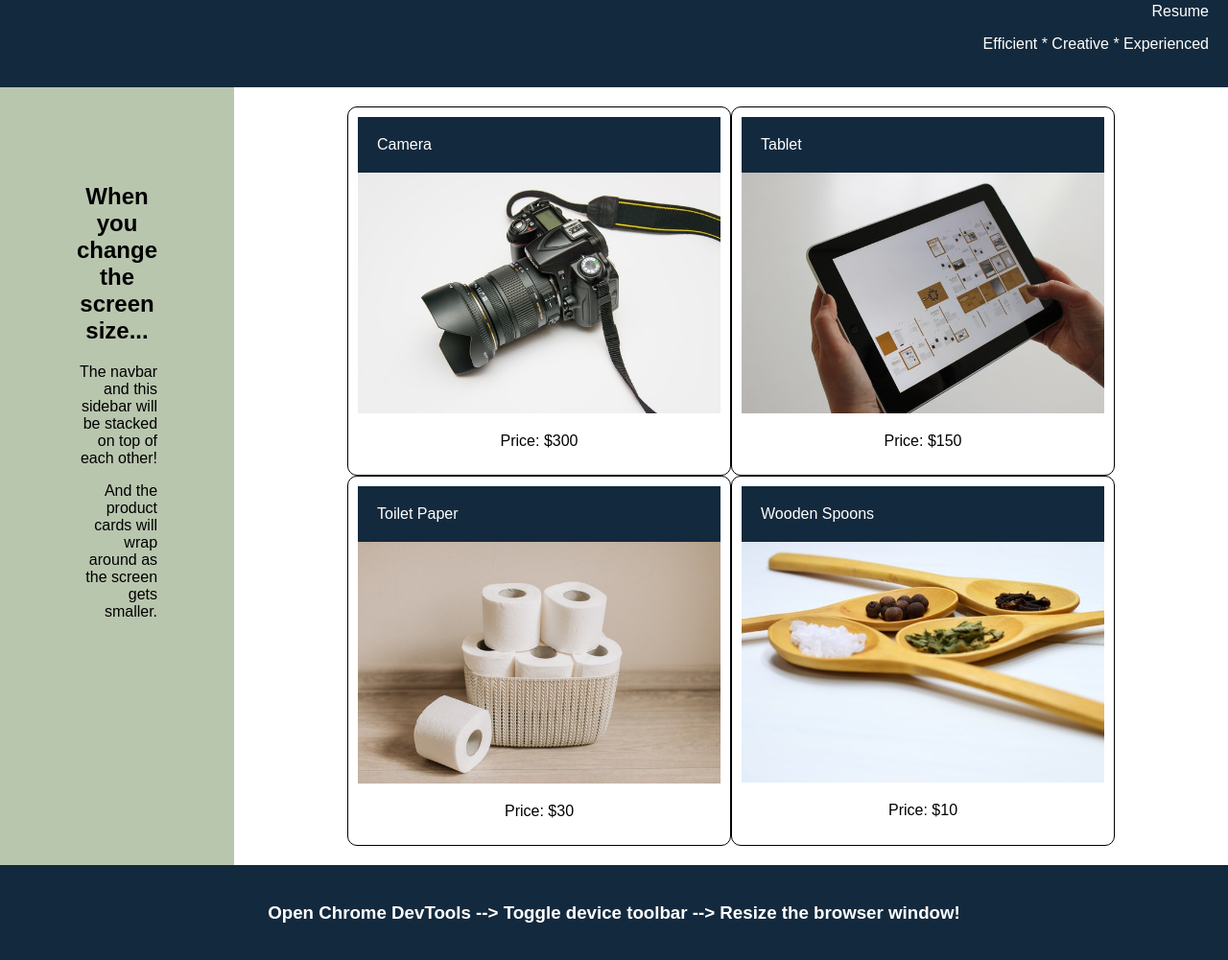
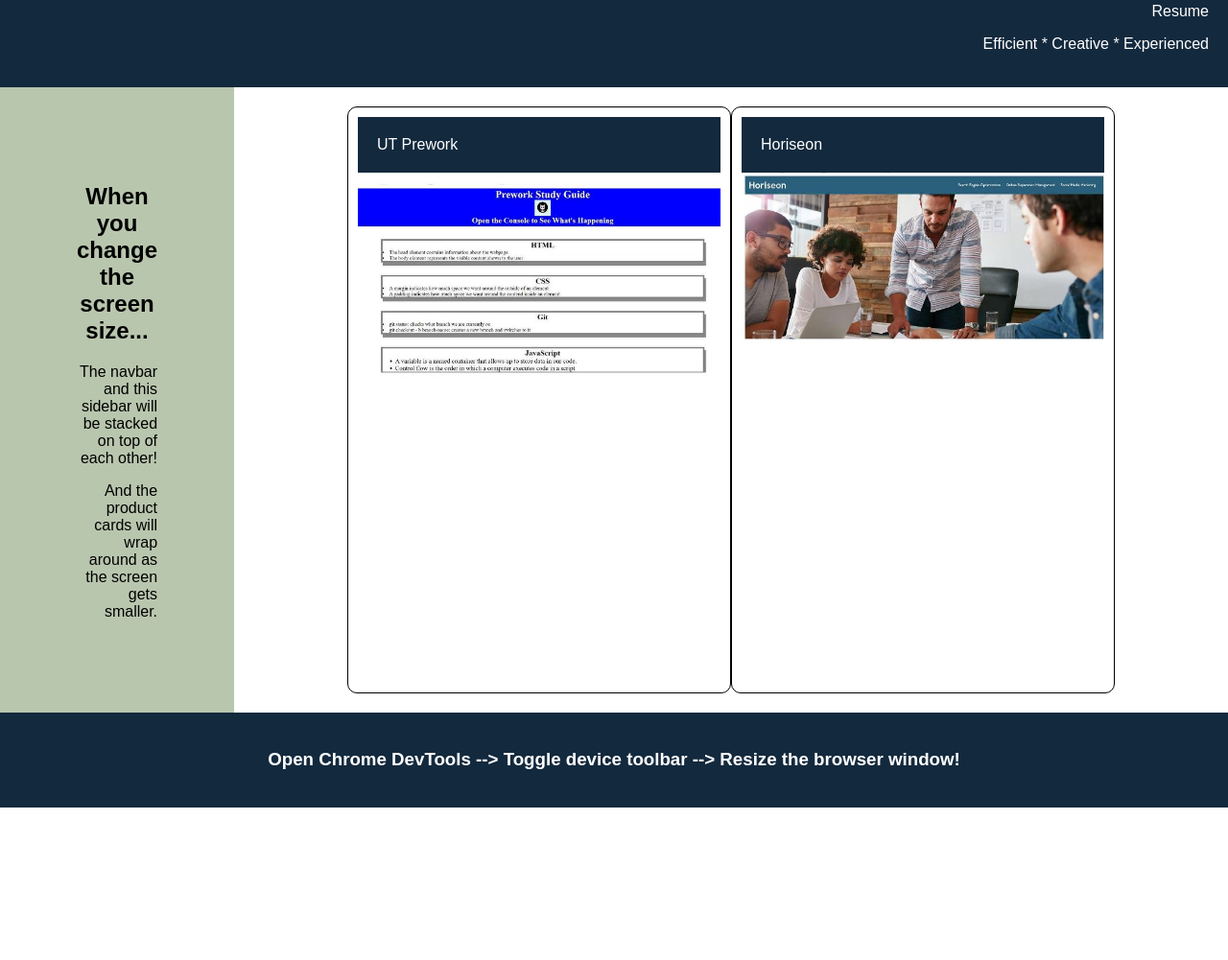
Before and after one commit to agentpj/PearlJonesWebsite, a plain HTML site: page index.html in a window 1280 px wide. Shown: the part 199-1200 px from the top of the page at 96% size. After the commit the page ends 1041 px from the top, so only its background shows below. Drawn offline with Linux system fonts and the light colour scheme.

Commit message:
working on portfolio photos

```diff
--- a/index.html
+++ b/index.html
@@ -43,22 +43,19 @@
       <!-- Product Cards -->
       <div class="products">
         <section class="card">
-          <header>Camera</header>
-          <img src="./assets/images/camera.jpg" alt="black camera" />
-          <p>Price: $300</p>
+          <header>UT Prework</header>
+          <img src="./assets/images/preworksite.jpg" alt="cat with language topics" />
         </section>
         <section class="card">
-          <header>Tablet</header>
-          <img src="./assets/images/tablet.jpg" alt="tablet held in hands" />
-          <p>Price: $150</p>
+          <header>Horiseon</header>
+          <img src="./assets/images/horiseon.jpg" alt="people collaborating" />
         </section>
-        <section class="card">
+      <!---  <section class="card">
           <header>Toilet Paper</header>
           <img
             src="./assets/images/toilet-paper.jpg"
             alt="rolls of toilet paper in a basket"
           />
-          <p>Price: $30</p>
         </section>
         <section class="card">
           <header>Wooden Spoons</header>
@@ -66,8 +63,7 @@
             src="./assets/images/wooden-spoons.jpg"
             alt="4 wooden spoons with different seasonings"
           />
-          <p>Price: $10</p>
-        </section>
+        </section> -->
       </div>
     </main>
 
```
